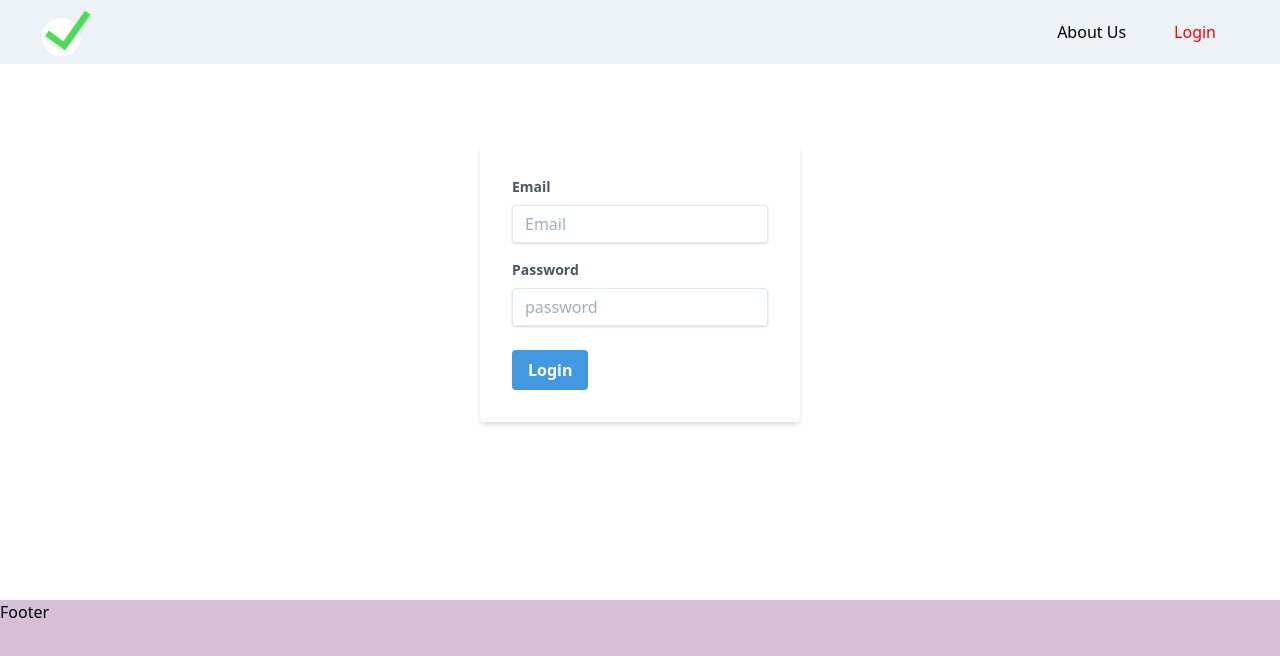
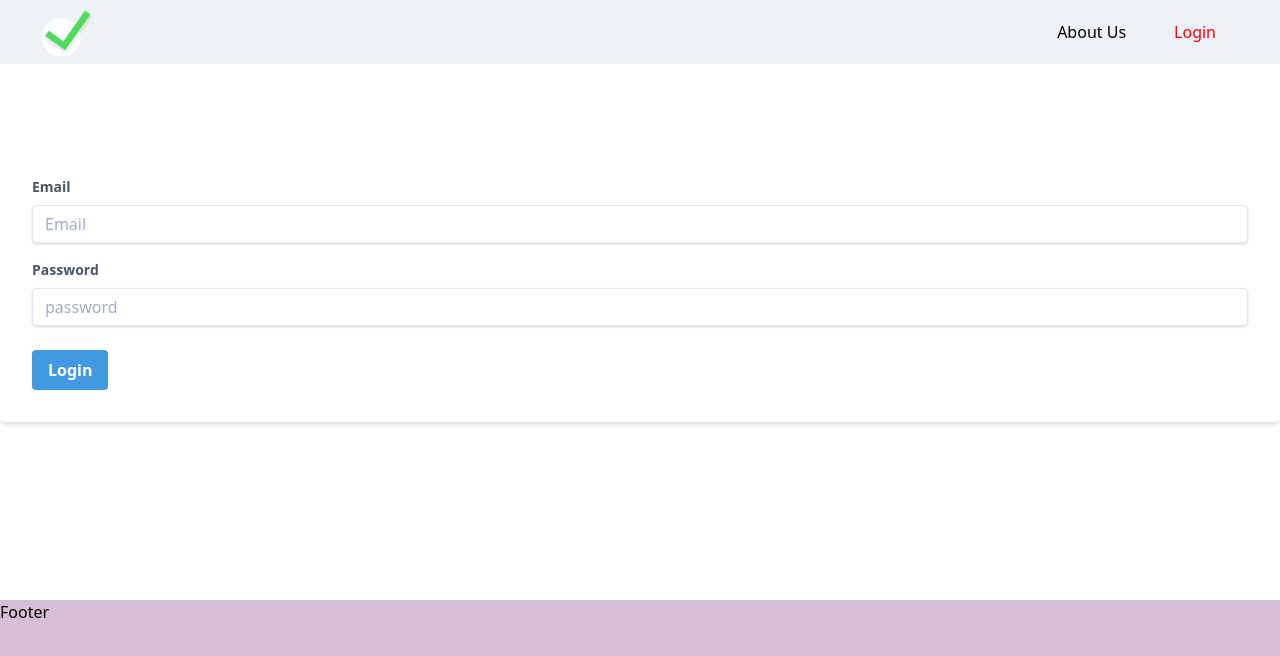
Before and after one commit to robert-laws/practice-aug-2020-tailwind-css, a React (Create React App) app: page / in a window 1280 px wide. Shown: the top 656 px of the page. Built offline with nearby package versions, Linux system fonts and the light colour scheme; no server answers.

Commit message:
adjust layout for login form

```diff
--- a/src/pages/Login.js
+++ b/src/pages/Login.js
@@ -52,7 +52,7 @@ export const Login = () => {
 
   return (
     <div className='container mx-auto mt-20 flex items-center justify-center'>
-      <div className='w-full max-w-xs flex items-center justify-center'>
+      <div className='w-full items-center justify-center'>
         <form
           onSubmit={handleSubmit}
           className='bg-white shadow-md rounded px-8 pt-6 pb-8 mb-4'
```
